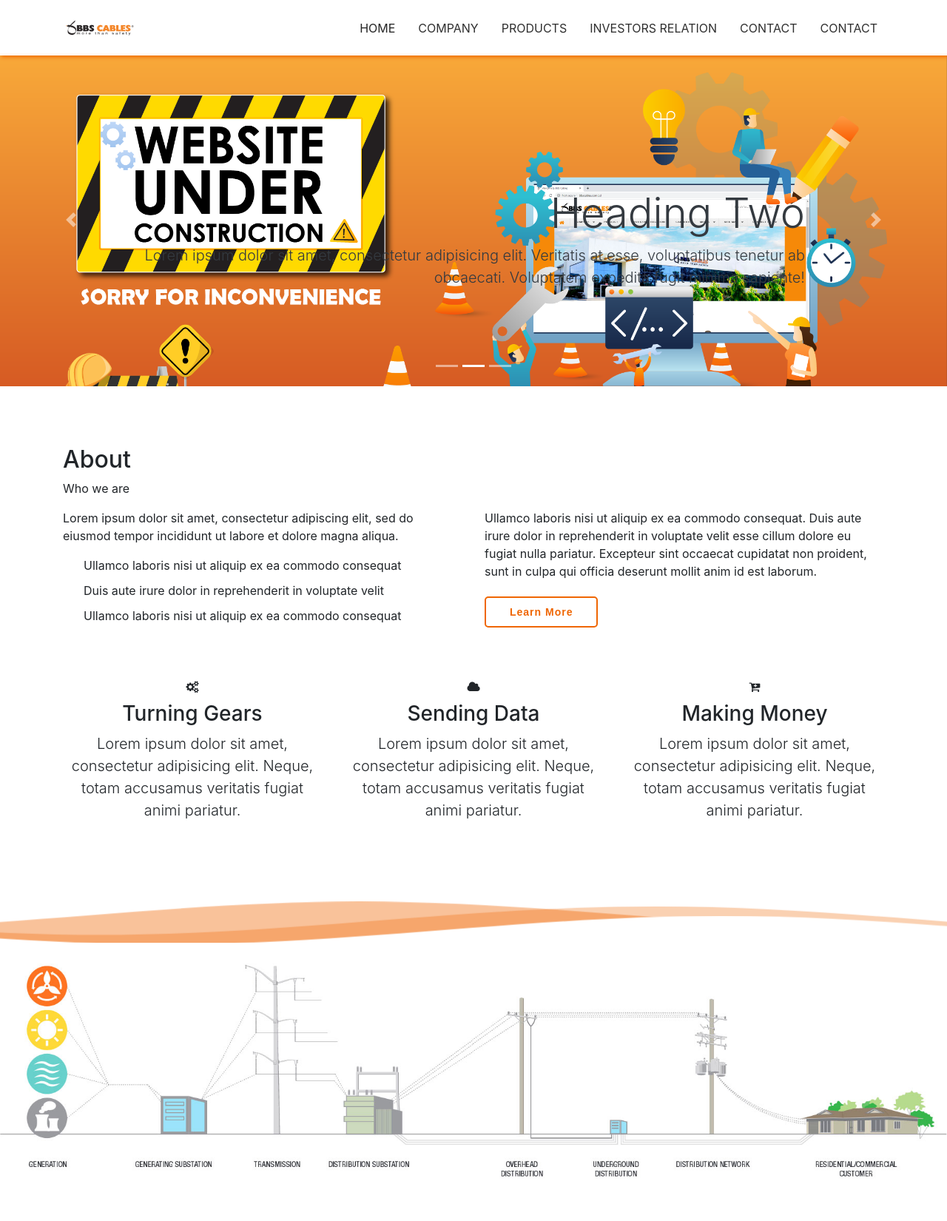
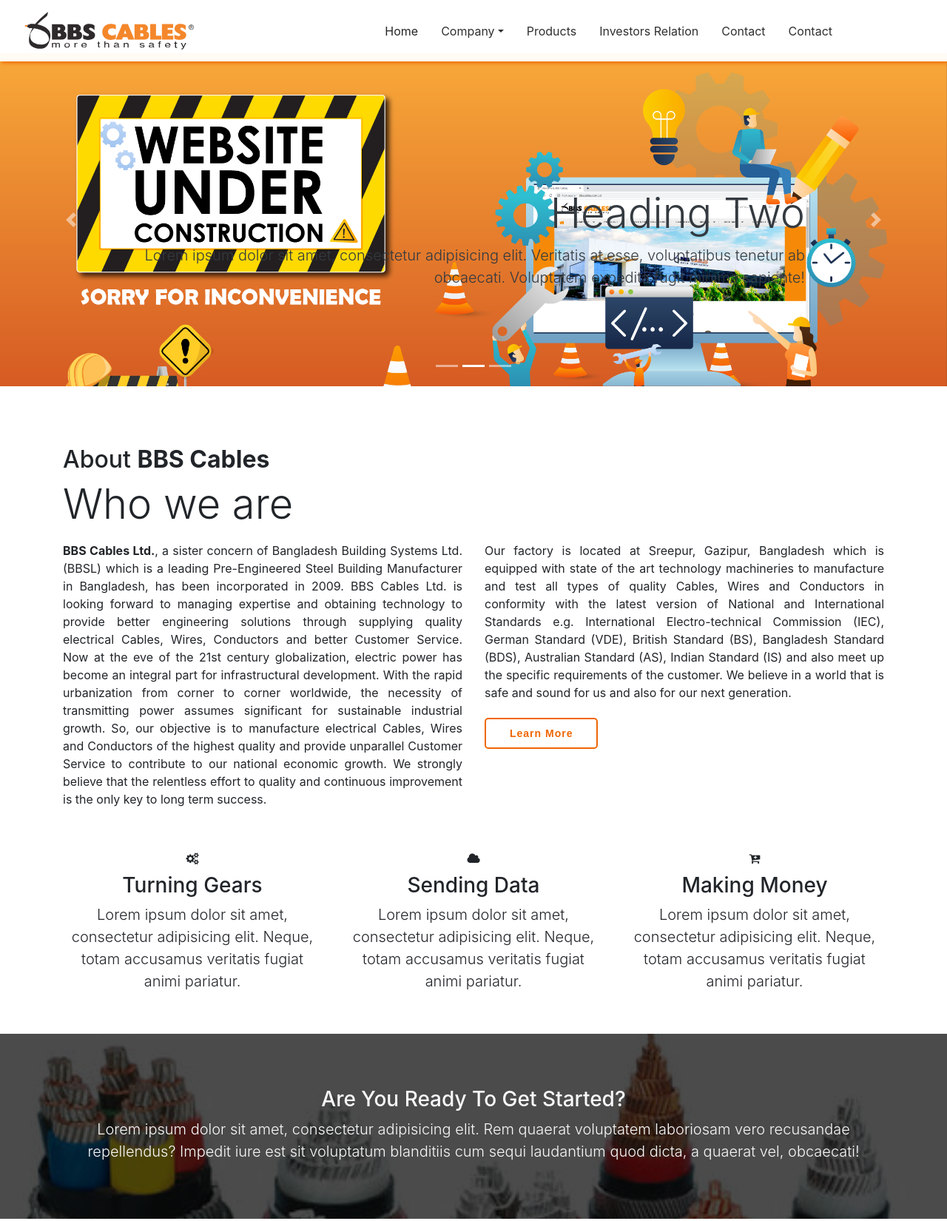
Before and after one commit to mrifaz/BBS-Cables-Site-New, a website: page BBS Cables website NEW/src/index.html in a window 1280 px wide. Shown: the top 1650 px of the page at 74% size. Before the commit the page ends 1600 px from the top, so only its background shows below. Drawn offline with Linux system fonts and the light colour scheme.

Commit message:
about progress and work on 24 jun in office

```diff
--- a/BBS Cables website NEW/package.json
+++ b/BBS Cables website NEW/package.json
@@ -6,7 +6,7 @@
   "scripts": {
     "start": "gulp"
   },
-  "author": "Moshiur",
+  "author": "Ifaz",
   "license": "MIT",
   "dependencies": {
     "bootstrap": "^4.5.0",
--- a/BBS Cables website NEW/src/index.html
+++ b/BBS Cables website NEW/src/index.html
@@ -12,12 +12,12 @@
   <title>BBS Cables</title>
 </head>
 <body>
-  <header class="clearfix">
+  <header class="clearfix header-section">
   <!-- Navigation bar -->
-  <nav class="navbar navbar-light navbar-expand-lg py-3 fixed-top"  uk-sticky="top: 200; animation: uk-animation-slide-top; bottom: #sticky-on-scroll-up">
-    <div class="container">
-      <a href="index.html" class="navbar-brand">
-        <img src="img/logo.svg" class="img-fluid" width="100" height="100" alt="BBS cables logo">
+  <nav class="navbar navbar-light my-0 py-0 navbar-expand-lg fixed-top">
+    <div class="container m-0">
+      <a href="index.html" class="navbar-brand my-0 py-0">
+        <img src="img/logo.svg" class="img-fluid" width="250px" height="200" alt="BBS cables logo">
       </a>
       <button class="navbar-toggler navbar-toggler-right" data-toggle="collapse" data-target="#navbarNav">
         <span class="navbar-toggler-icon"></span>
@@ -27,8 +27,13 @@
           <li class="nav-item active">
             <a class="nav-link" href="index.html">Home</a>
           </li>
-          <li class="nav-item drop-down">
-            <a class="nav-link" href="#about">Company</a>
+          <li class="nav-item dropdown">
+            <a class="nav-link dropdown-toggle" href="#" id="navbarDropdownMenuLink"data-toggle="dropdown" aria-haspopup="true" aria-expanded="false">Company</a>
+            <div class="dropdown-menu" aria-labelledby="navbarDropdownMenuLink">
+              <a href="#about" class="dropdown-item">About us</a>
+              <a href="#" class="dropdown-item">Mission Vison</a>
+              <a href="#" class="dropdown-item">Link 1</a>
+            </div>
           </li>
           <li class="nav-item">
             <a class="nav-link" href="#authors">Products</a>
@@ -101,27 +106,19 @@
         <div class="container">
 
           <div class="section-title" data-aos="zoom-out">
-            <h2>About</h2>
-            <p>Who we are</p>
+            <h2>About <b> BBS Cables </b></h2>
+            <p class="display-4">Who we are</p>
           </div>
 
           <div class="row content" data-aos="fade-up">
             <div class="col-lg-6">
-              <p>
-                Lorem ipsum dolor sit amet, consectetur adipiscing elit, sed do eiusmod tempor incididunt ut labore et dolore
-                magna aliqua.
+              <p class="text-justify">
+                <strong>BBS Cables Ltd.</strong>, a sister concern of Bangladesh Building Systems Ltd. (BBSL) which is a leading Pre-Engineered Steel Building Manufacturer in Bangladesh, has been incorporated in 2009. BBS Cables Ltd. is looking forward to managing expertise and obtaining technology to provide better engineering solutions through supplying quality electrical Cables, Wires, Conductors and better Customer Service. Now at the eve of the 21st century globalization, electric power has become an integral part for infrastructural development. With the rapid urbanization from corner to corner worldwide, the necessity of transmitting power assumes significant for sustainable industrial growth. So, our objective is to manufacture electrical Cables, Wires and Conductors of the highest quality and provide unparallel Customer Service to contribute to our national economic growth. We strongly believe that the relentless effort to quality and continuous improvement is the only key to long term success.
               </p>
-              <ul>
-                <li><i class="ri-check-double-line"></i> Ullamco laboris nisi ut aliquip ex ea commodo consequat</li>
-                <li><i class="ri-check-double-line"></i> Duis aute irure dolor in reprehenderit in voluptate velit</li>
-                <li><i class="ri-check-double-line"></i> Ullamco laboris nisi ut aliquip ex ea commodo consequat</li>
-              </ul>
             </div>
             <div class="col-lg-6 pt-4 pt-lg-0">
-              <p>
-                Ullamco laboris nisi ut aliquip ex ea commodo consequat. Duis aute irure dolor in reprehenderit in voluptate
-                velit esse cillum dolore eu fugiat nulla pariatur. Excepteur sint occaecat cupidatat non proident, sunt in
-                culpa qui officia deserunt mollit anim id est laborum.
+              <p class="text-justify">
+                Our factory is located at Sreepur, Gazipur, Bangladesh which is equipped with state of the art technology machineries to manufacture and test all types of quality Cables, Wires and Conductors in conformity with the latest version of National and International Standards e.g. International Electro-technical Commission (IEC), German Standard (VDE), British Standard (BS), Bangladesh Standard (BDS), Australian Standard (AS), Indian Standard (IS) and also meet up the specific requirements of the customer. We believe in a world that is safe and sound for us and also for our next generation.
               </p>
               <a href="#" class="btn-learn-more">Learn More</a>
             </div>
@@ -151,6 +148,20 @@
         </div>
       </div>
     </section>
+
+      <!-- Home - Get Started -->
+  <section id="getstarted" class="py-5 text-center text-light">
+    <div class="dark-overlay">
+      <div class="container">
+        <div class="row">
+          <div class="col mt-5 pt-4">
+            <h3>Are You Ready To Get Started?</h3>
+            <p class="lead">Lorem ipsum dolor sit amet, consectetur adipisicing elit. Rem quaerat voluptatem laboriosam vero recusandae repellendus? Impedit iure est sit voluptatum blanditiis cum sequi laudantium quod dicta, a quaerat vel, obcaecati!</p>
+          </div>
+        </div>
+      </div>
+    </div>
+  </section>
 
 
 
--- a/BBS Cables website NEW/src/scss/style.scss
+++ b/BBS Cables website NEW/src/scss/style.scss
@@ -1,4 +1,5 @@
 $primary: #ef6603;
+$dark-overlay: rgba(0,0,0, 0.7);
 
 .navbar{
   box-shadow: 2px 2px 5px $primary;
@@ -10,7 +11,6 @@
 
     .nav-link{
       color: #252525;
-      text-transform: uppercase;
     }
     .nav-link:hover{
       color: #fff;
@@ -18,7 +18,7 @@
     }
   }
   .nav-item:last-child{
-    padding-right: 1px;
+    padding-right: 0px;
   }
 }
 
@@ -99,8 +99,41 @@
   color: #fff;
   text-decoration: none;
 }
+/* get started ---------------------------------------*/
+
+#getstarted{
+  position: relative;
+  background: url('../img/cable\ image\ 1.jpg');
+  background-size: cover;
+  background-attachment: fixed;
+  background-repeat: no-repeat;
+  min-height: 250px;
+
+  .dark-overlay{
+    background: $dark-overlay;
+    position: absolute;
+    top: 0;
+    left: 0;
+    width: 100%;
+    height: 100%;
+
+  }
+}
 
 
+@media (max-width: 767px) {
+  .nav-item {
+    padding-left: 0 !important; }
+  #getstarted {
+    min-height: 300px; } }
+
+@media (max-width: 480px) {
+  .carousel h2 {
+    font-size: 2.5rem; }
+  #getstarted {
+    min-height: 400px; } }
+
+/* ------------------------- wave flow section --------------*/
 #hero {
   width: 100%;
   overflow: hidden;
```
Also changed, not shown: BBS Cables website NEW/src/css/style.css, BBS Cables website NEW/src/img/cable image 1.jpg (added), BBS Cables website NEW/src/img/cable image 2.jpg (added), BBS Cables website NEW/src/img/cable pic 3.jpg (added).
